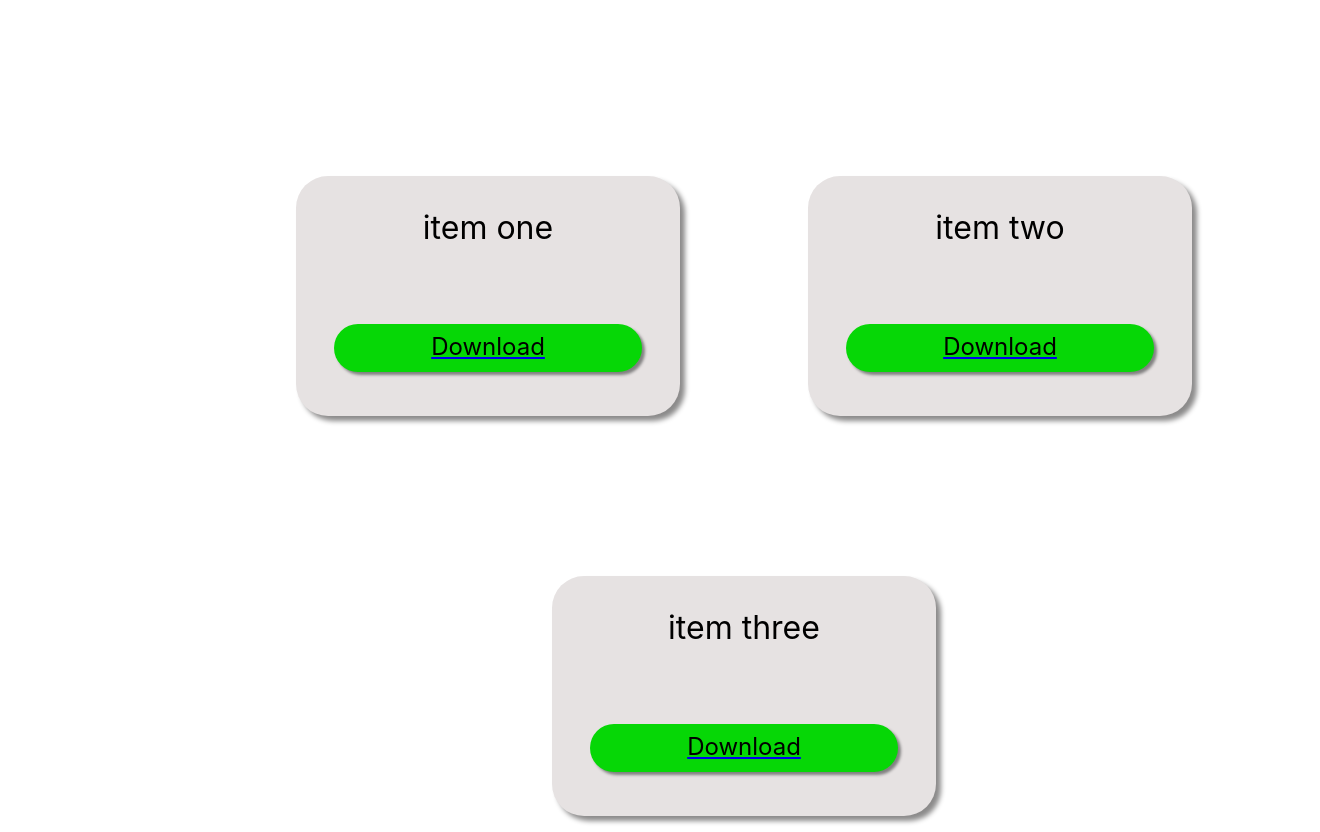
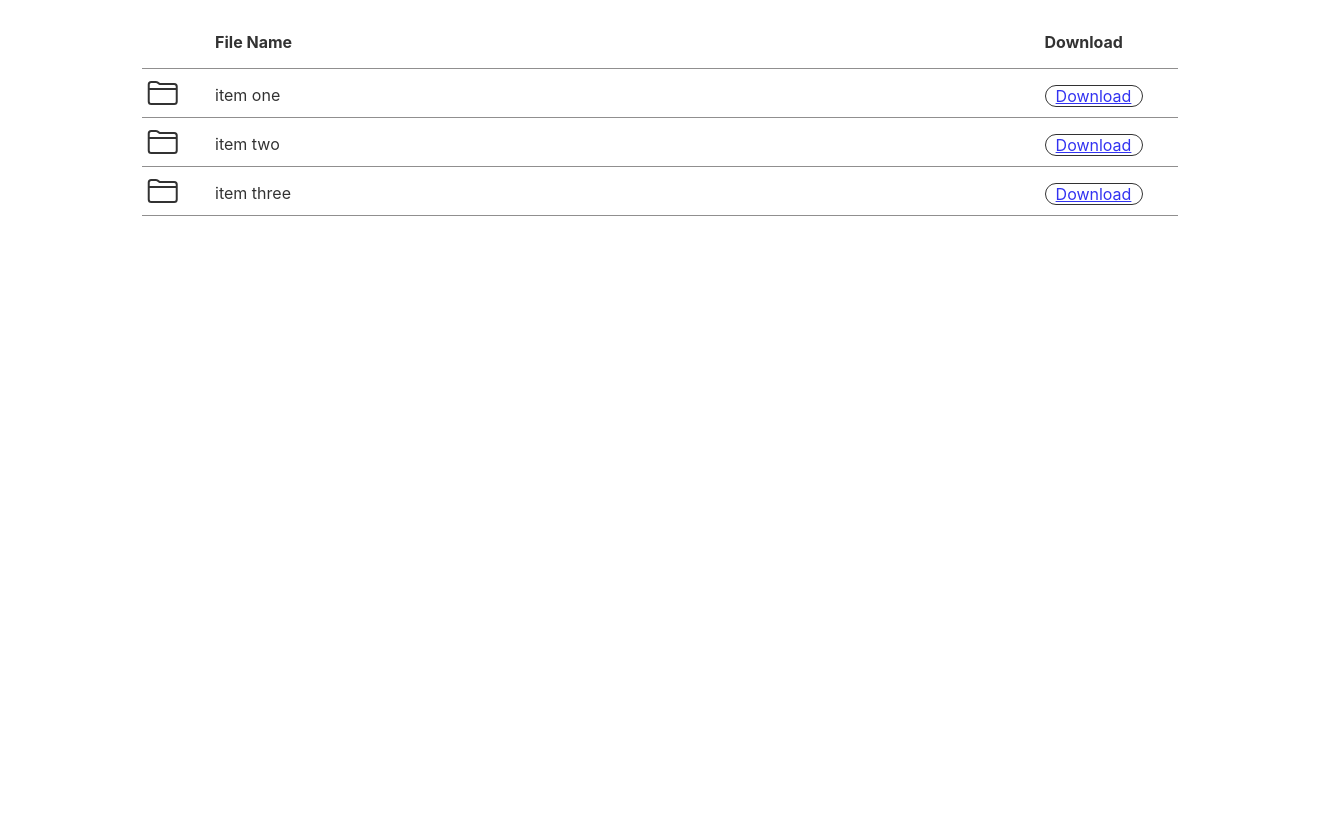
Before and after one commit to Nivedh-Biju/ui_for_downloads, a React (Create React App) app in the folder client/: page / in a window 1280 px wide. Shown: the whole page, 1320 px wide, since content can reach past the window. After the commit the page ends 800 px from the top, so only its background shows below. Built offline with nearby package versions, Linux system fonts and the light colour scheme.

Commit message:
second commit

```diff
--- a/client/src/App.css
+++ b/client/src/App.css
@@ -1,131 +1,80 @@
-@keyframes fadeIn {
-  0% { opacity: 0; }
-  100% { opacity: 1; }
-}
-
 .App{
-  display: flex;
-  flex-wrap: wrap;
-  width: 100%;
-  height: 100%;
-}
-.App_inner{
-  flex: 0 0 100%;
-  display: flex;
-  flex-wrap: wrap;
-}
-
-.display_items{
-  flex: 0 0 100%;
   display: flex;
   flex-wrap: wrap;
   justify-content: center;
 }
 
-.individual_item{
-  flex: 0 0 30%;
+.App_inner{
+  flex: 0 0 90%;
   display: flex;
-  margin-left: 8rem;
-  margin-top: 10rem;
   flex-wrap: wrap;
-  background-color: rgb(230, 226, 226);
-  box-shadow: 5px 5px 5px rgb(140, 139, 139);
-  height: 15rem;
-  border-radius: 2rem;
-  transition: 0.4s;
   justify-content: center;
 }
 
-.individual_item:hover{
-  background-color: rgb(207, 204, 204);
-  box-shadow: 9px 9px 9px rgb(104, 104, 104);
-  .individual_item_name{
-    font-size: 2.1rem;
-    text-shadow: 0px 5px 20px rgb(66, 65, 65);
-  }
-  cursor: pointer;
+.display_items{
+  display: flex;
+  flex-wrap: wrap;
+  flex: 0 0 90%;
+  justify-content: center;
 }
 
+.heading{
+  flex: 0 0 100%;
+  display: flex;
+  flex-wrap: wrap;
+  border-bottom: 1px solid rgb(117, 116, 116);
+  opacity: 0.8;
+  justify-content: left;
+}
+
+.file_icon_heading{
+  flex: 0 0 4%;
+}
+
+.file_name_heading{
+  flex: 0 0 80%;
+  margin-left: 2rem;
+  font-weight: 700;
+}
+
+.download_button_span{
+  flex: 0 0 10%;
+  font-weight: 700;
+}
+.individual_item{
+  height: 3rem;
+  justify-content: left;
+  display: flex;
+  flex-wrap: wrap;
+  flex: 0 0 100%;
+  border-bottom: 1px solid rgb(117, 116, 116);
+  opacity: 0.8;
+}
+
+.file_icon{
+  flex: 0 0 4%;
+  border-radius: 10px;
+  height: 2rem;
+  margin-top: 0.5rem;
+}
 
 .individual_item_name{
-  transition: 0.4s;
-  text-align: center;
-  font-size: 2rem;
+  margin-top: 1rem;
+  margin-left: 2rem;
   flex: 0 0 80%;
 }
 
-.download_button_a{
+.download_button{
+  flex: 0 0 10%;
+  margin-top: 1rem;
+  border: 1px solid black;
+  border-radius: 1rem;
   text-align: center;
-  background-color: rgb(6, 215, 6);
-  height: 3rem;
-  border-radius: 2rem;
-  box-shadow: 3px 3px 3px gray;
-  flex: 0 0 80%;
-
   transition: 0.3s;
+  width: 6rem;
 }
 
-.download_button{
-  margin: 0.5rem;
-  color: black;
-  font-size: 1.5rem;
-  transition: 0.3s;
-  text-decoration: none;
+.download_button:hover{
+  background-color: rgb(237, 235, 235);
+  box-shadow: 1px 1px 1px;
 }
-
-.download_button_a:hover{
-  background-color: rgb(4, 178, 4);
-  box-shadow: 7px 7px 7px rgb(107, 107, 107);
-  .download_button{
-    font-size: 1.6rem;
-    text-shadow: 5px 5px 5px rgb(45, 45, 45);
-  }
-}
-
-
-.modal_description {
-  position: fixed;
-  z-index: 10;
-  top: 10%;
-  left: 10%;
-  right: 10%;
-  bottom: 10%;
-  text-wrap: wrap;
-  background-color: rgba(0, 0, 0, 0.5);
-  display: flex;
-  justify-content: center;
-  align-items: center;
-  border-radius: 2rem;
-  animation: fadeIn 1s;
-}
-
-.modal_content_description {
-  background-color: transparent;
-  padding: 20px;
-  border-radius: 4px;
-  color: black;
-  word-break: break-all;
-  max-width: 500px;
-  text-align: center;
-  font-size: 2rem;
-  width: 100%;
-}
-
-.close_description {
-  position: absolute;
-  top: 10px;
-  right: 10px;
-  font-size: 24px;
-  cursor: pointer;
-  padding: 10px;
-  color: #fff;
-  background-color: rgb(240, 106, 106);
-  border: none;
-  border-radius: 50%;
-  width: 40px;
-  height: 40px;
-  display: flex;
-  justify-content: center;
-  align-items: center;
-  box-shadow: 0 2px 10px rgba(0, 0, 0, 0.1);
-}
--- a/client/src/App.js
+++ b/client/src/App.js
@@ -1,53 +1,37 @@
 import React, { useState } from 'react';
+import { ReactComponent as Icon } from './folder-outline.svg';
 import './App.css';
 
-
-function DescriptionModal({ show, onClose, description }) {
-  if (!show) {
-    return null;
-  }
-
-  return (
-    <div className="modal_description" onClick={onClose}>
-      <div className="modal_content_description" onClick={(e) => e.stopPropagation()}>
-        <span className="close_description" onClick={onClose}>&times;</span>
-        <p>{description}</p>
-      </div>
-    </div>
-  );
-}
 
 function App() {
   const [selectedItem, setSelectedItem] = useState(null);
   const [showModal, setShowModal] = useState(false);
 
   const arr_of_items = [
-    { name: "item one", link: "#link1#", description: "description 1 1 11111111111111111111111111111111111111111111111111111111111111111111111111111111111111111111111111111111111111111111111111111111111111111111111111111111111111" },
-    { name: "item two", link: "#link2#", description: "description 2 2 2" },
-    { name: "item three", link: "#link3#", description: "description 3 3 3" },
+    { name: "item one", link: "https://github.com/Nivedh-Biju/ui_for_downloads", icon:"#"},
+    { name: "item two", link: "https://github.com/Nivedh-Biju/ui_for_downloads", icon:"#"},
+    { name: "item three", link: "#link3#", icon:"#"},
   ];
 
-  const handleItemClick = (index) => {
-    setSelectedItem(index);
-    setShowModal(true);
-  };
 
-  const closeModal = () => {
-    setShowModal(false);
-    setSelectedItem(null);
-  };
+
 
   return (
     <div className="App">
       <div className="App_inner">
         {arr_of_items && (
           <ul className='display_items'>
+            <li className='heading'>
+              <span className='file_icon_heading'></span>
+              <p className='file_name_heading'>File Name</p>
+              <p className='download_button_span'>Download</p>
+            </li>
             {arr_of_items.map((application, index) => (
               <li
                 key={index}
                 className='individual_item'
-                onClick={() => handleItemClick(index)}
               >
+                <Icon className = "file_icon" width={24} height={24} fill="currentColor" />
                 <p className='individual_item_name'>{application.name}</p>
                 <a href={application.link} className='download_button_a'>
                   <div className='download_button'>Download</div>
@@ -56,11 +40,6 @@ function App() {
             ))}
           </ul>
         )}
-        <DescriptionModal
-          show={showModal}
-          onClose={closeModal}
-          description={selectedItem !== null ? arr_of_items[selectedItem].description : ''}
-        />
       </div>
     </div>
   );
```
Also changed, not shown: client/src/folder-outline.svg (added).
